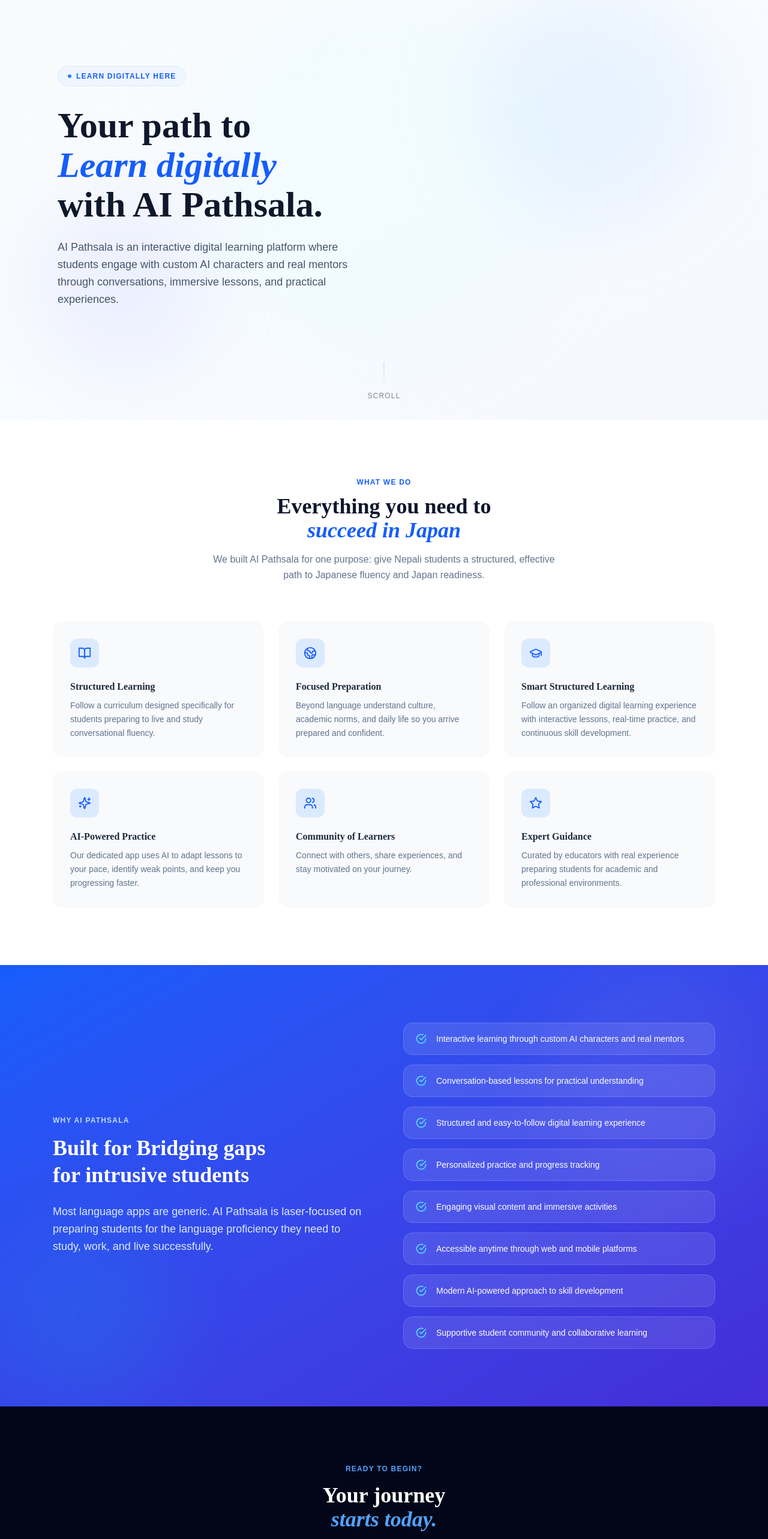
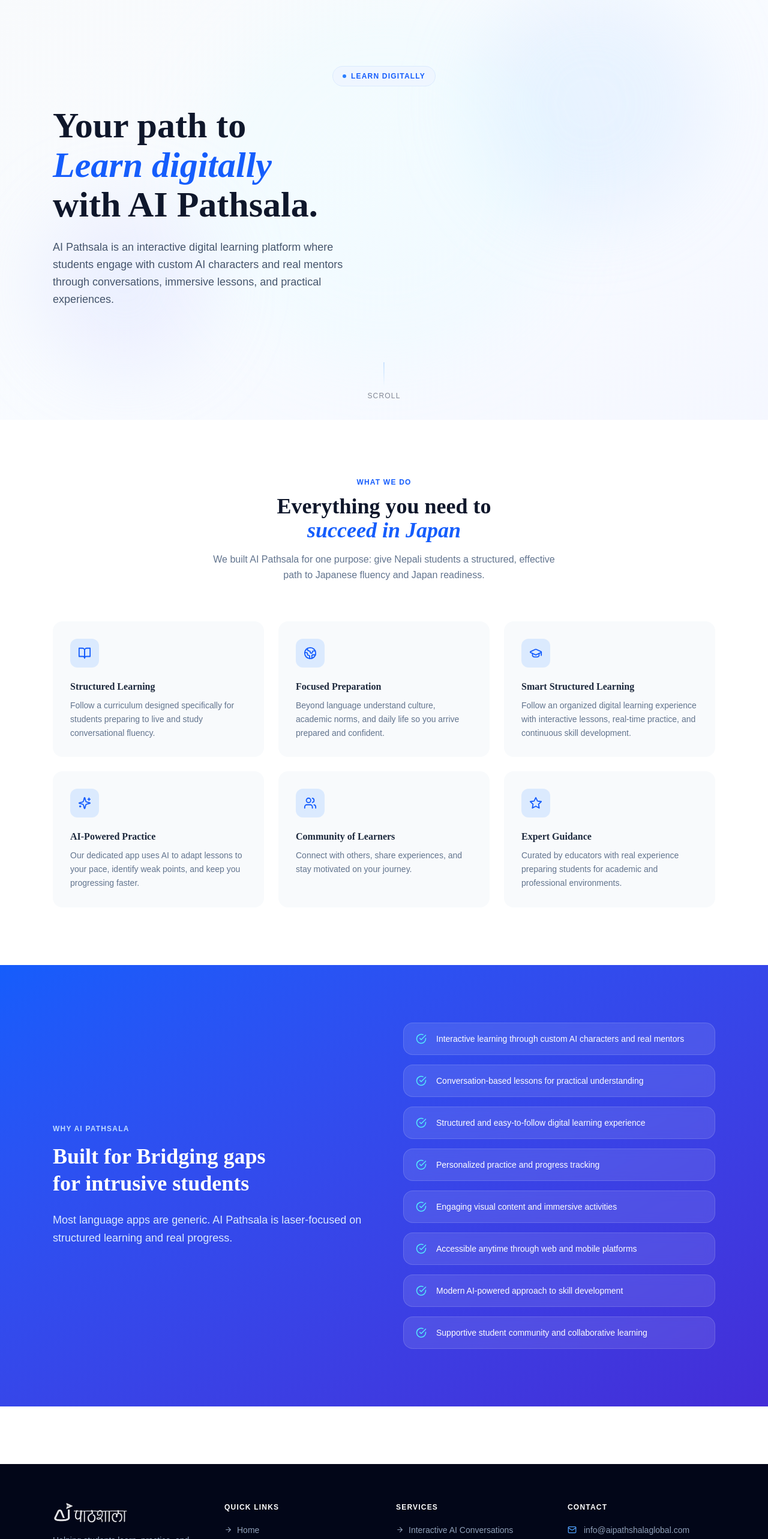
Before and after one commit to ShivaRegmi/PATHSALA, a React (Vite) app: page / in a window 1280 px wide. Shown: the part 100-2666 px from the top of the page at 60% size. Built offline with nearby package versions, Linux system fonts and the light colour scheme.

Commit message:
centered

```diff
--- a/src/pages/Home.jsx
+++ b/src/pages/Home.jsx
@@ -17,7 +17,6 @@
     Icon: GraduationCap,
     title: 'Smart Structured Learning',
     desc: 'Follow an organized digital learning experience with interactive lessons, real-time practice, and continuous skill development.',
-
   },
   {
     Icon: Sparkles,
@@ -45,7 +44,6 @@
   'Accessible anytime through web and mobile platforms',
   'Modern AI-powered approach to skill development',
   'Supportive student community and collaborative learning',
-
 ]
 
 export default function Home() {
@@ -54,22 +52,25 @@
 
       <section className="relative min-h-screen flex items-center overflow-hidden bg-linear-to-br from-slate-50 via-blue-50/40 to-indigo-50/60 pt-16">
 
-
         <div className="absolute inset-0 pointer-events-none">
           <div className="absolute top-20 right-[8%] w-96 h-96 rounded-full bg-blue-200/25 blur-3xl" />
-          <div className="absolute bottom-20 left-[5%]  w-72 h-72 rounded-full bg-indigo-200/25 blur-3xl" />
+          <div className="absolute bottom-20 left-[5%] w-72 h-72 rounded-full bg-indigo-200/25 blur-3xl" />
           <div className="absolute top-1/2 left-1/2 -translate-x-1/2 -translate-y-1/2 w-150 h-150 rounded-full bg-cyan-100/15 blur-3xl" />
         </div>
 
-        <div className="relative max-w-6xl mx-auto px-6 py-24 grid lg:grid-cols-2 gap-16 items-center">
+        <div className="relative max-w-6xl mx-auto px-6 py-24 w-full">
 
+          {/* BADGE — centered above the grid */}
+          <div className="flex justify-center mb-8">
+            <div className="inline-flex items-center gap-2 text-xs font-semibold tracking-widest text-blue-600 uppercase bg-blue-50 border border-blue-100 px-4 py-2 rounded-full opacity-0 animate-fade-up">
+              <span className="w-1.5 h-1.5 rounded-full bg-blue-500 inline-block" />
+              Learn digitally
+            </div>
+          </div>
+
+          <div className="grid lg:grid-cols-2 gap-16 items-center">
 
             <div>
-            <div className="inline-flex items-center gap-2 text-xs font-semibold tracking-widest text-blue-600 uppercase bg-blue-50 border border-blue-100 px-4 py-2 rounded-full mb-8 opacity-0 animate-fade-up">
-              <span className="w-1.5 h-1.5 rounded-full bg-blue-500 inline-block" />
-              Learn digitally here
-            </div>
-
               <h1 className="font-display text-5xl lg:text-6xl font-bold text-slate-900 leading-[1.1] mb-6 opacity-0 animate-fade-up delay-1">
                 Your path to
                 <span className="block text-blue-600 italic">Learn digitally</span>
@@ -78,22 +79,41 @@
 
               <p className="text-lg text-slate-600 leading-relaxed mb-10 max-w-lg opacity-0 animate-fade-up delay-2">
                 AI Pathsala is an interactive digital learning platform where students engage with custom AI characters and real mentors through conversations, immersive lessons, and practical experiences.
-
               </p>
-
-
             </div>
 
             {/* Right — visual card */}
             <div className="hidden lg:flex justify-center opacity-0 animate-fade-up delay-4">
               <div className="relative">
-              {/* Main card */}
+                <div className="bg-white rounded-3xl shadow-lg border border-slate-100 p-8 w-full max-w-md">
+                  <h3 className="text-lg font-semibold text-slate-800 mb-6">
+                    Platform Overview
+                  </h3>
+                  <div className="space-y-4">
+                    <div className="flex justify-between">
+                      <span className="text-slate-500">Active Learners</span>
+                      <span className="font-semibold text-slate-900">1,200+</span>
+                    </div>
+                    <div className="flex justify-between">
+                      <span className="text-slate-500">Learning Modules</span>
+                      <span className="font-semibold text-slate-900">50+</span>
+                    </div>
+                    <div className="flex justify-between">
+                      <span className="text-slate-500">AI Practice Sessions</span>
+                      <span className="font-semibold text-slate-900">Daily</span>
+                    </div>
+                    <div className="flex justify-between">
+                      <span className="text-slate-500">Completion Rate</span>
+                      <span className="font-semibold text-green-600">High</span>
+                    </div>
+                  </div>
+                  <div className="mt-6 pt-4 border-t text-xs text-slate-400">
+                    Built for structured digital learning
+                  </div>
+                </div>
+              </div>
+            </div>
 
-
-
-
-
-            </div>
           </div>
         </div>
 
@@ -102,11 +122,13 @@
           <div className="w-px h-10 bg-linear-to-b from-blue-400 to-transparent" />
           <span className="text-xs text-dark-400 tracking-widest uppercase">Scroll</span>
         </div>
+
       </section>
 
-      {/* ── WHAT WE DO ── */}
+      {/* WHAT WE DO */}
       <section className="py-24 bg-white">
         <div className="max-w-6xl mx-auto px-6">
+
           <div className="text-center mb-16">
             <p className="text-xs font-bold tracking-widest text-blue-600 uppercase mb-3">What We Do</p>
             <h2 className="font-display text-4xl font-bold text-slate-900 mb-4">
@@ -133,27 +155,24 @@
               </div>
             ))}
           </div>
+
         </div>
       </section>
 
+      {/* WHY */}
+      <section className="py-24 bg-linear-to-br from-blue-600 to-indigo-700 relative overflow-hidden">
+        <div className="relative max-w-6xl mx-auto px-6 grid lg:grid-cols-2 gap-16 items-center">
 
-      <section className="py-24 bg-linear-to-br from-blue-600 to-indigo-700 relative overflow-hidden">
-        <div className="absolute inset-0 pointer-events-none">
-          <div className="absolute top-0 right-0 w-96 h-96 rounded-full bg-white/5 blur-3xl" />
-          <div className="absolute bottom-0 left-0 w-72 h-72 rounded-full bg-cyan-400/10 blur-3xl" />
-        </div>
-        <div className="relative max-w-6xl mx-auto px-6 grid lg:grid-cols-2 gap-16 items-center">
           <div>
             <p className="text-xs font-bold tracking-widest text-blue-200 uppercase mb-4">Why AI Pathsala</p>
             <h2 className="font-display text-4xl font-bold text-white mb-6 leading-tight">
-              Built for Bridging gaps<br />for  intrusive students
+              Built for Bridging gaps<br />for intrusive students
             </h2>
             <p className="text-blue-100 leading-relaxed text-lg">
-              Most language apps are generic. AI Pathsala is laser-focused on preparing
-              students for the  language proficiency they need to study,
-              work, and live successfully.
+              Most language apps are generic. AI Pathsala is laser-focused on structured learning and real progress.
             </p>
           </div>
+
           <div className="space-y-4">
             {WHY.map((item) => (
               <div key={item} className="flex items-center gap-4 bg-white/10 backdrop-blur-sm border border-white/15 rounded-2xl px-5 py-4">
@@ -162,37 +181,10 @@
               </div>
             ))}
           </div>
+
         </div>
       </section>
 
-
-      <section className="py-24 bg-slate-950">
-        <div className="max-w-3xl mx-auto px-6 text-center">
-          <p className="text-xs font-bold tracking-widest text-blue-400 uppercase mb-4">Ready to Begin?</p>
-          <h2 className="font-display text-4xl font-bold text-white mb-6">
-            Your  journey<br />
-            <span className="text-blue-400 italic">starts today.</span>
-          </h2>
-          <p className="text-slate-400 text-lg mb-10 leading-relaxed">
-            Get in touch with us and discover how AI Pathsala's dedicated app
-            can take you from complete beginner to Expertee.
-          </p>
-          <div className="flex flex-wrap gap-4 justify-center">
-            <Link
-              to="/contact"
-              className="inline-flex items-center gap-2 bg-yellow-300 hover:bg-yellow-500 text-white font-semibold px-8 py-4 rounded-xl transition-all duration-200 shadow-lg shadow-blue-900/40 hover:-translate-y-0.5"
-            >
-              Contact Us <ArrowRight size={17} />
-            </Link>
-            <Link
-              to="/services"
-              className="inline-flex items-center gap-2 bg-yellow-300 hover:bg-yellow-500 text-white font-semibold px-8 py-4 rounded-xl transition-all duration-200 shadow-lg shadow-blue-900/40 hover:-translate-y-0.5"
-            >
-              Services <ArrowRight size={17} />
-            </Link>
-          </div>
-        </div>
-      </section>
     </main>
   )
 }
```
Lines whose indentation alone changed are shown as unchanged.
